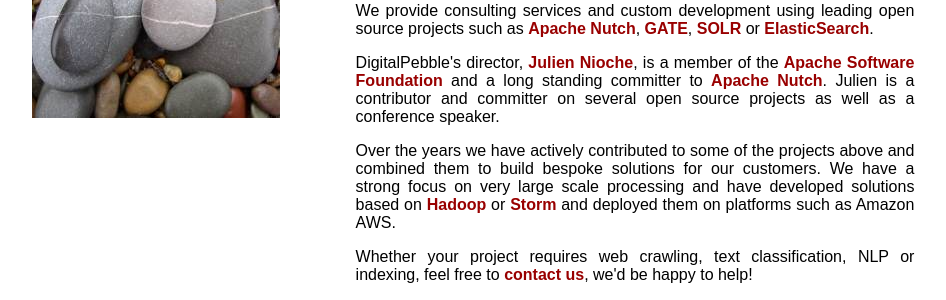
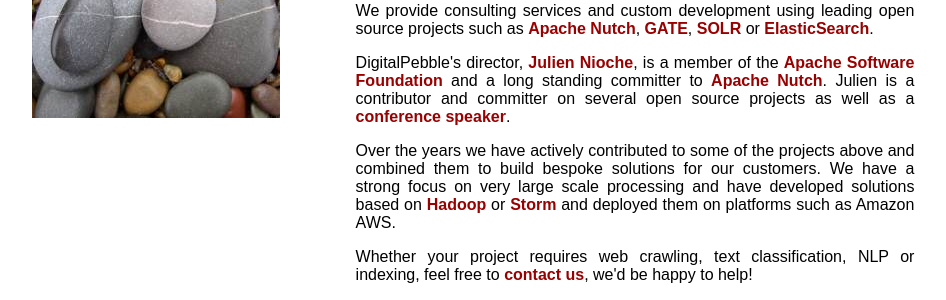
Before and after one commit to DigitalPebble/digitalpebble.github.io, a Jekyll site: the page built from solutions.html, in a window 1280 px wide. Shown: the part 220-520 px from the top of the page, without its empty margins (167-1113 px from the left). Built offline with Jekyll 4.4.1, drawn with Linux system fonts in a browser that asks for light colours.

Commit message:
Update solutions.html
added link to videos on Youtube

```diff
--- a/solutions.html
+++ b/solutions.html
@@ -19,7 +19,7 @@
       <p class="aligned">We provide consulting services and custom development using leading open source projects such as <a href="http://nutch.apache.org/">Apache Nutch</a>,
       <a href="https://gate.ac.uk/">GATE</a>, <a href="http://lucene.apache.org/solr/">SOLR</a> or <a href="https://www.elastic.co/products/elasticsearch">ElasticSearch</a>. </p>
 
-	  <p class="aligned">DigitalPebble's director, <a href="http://uk.linkedin.com/pub/julien-nioche/3/b45/4b7/">Julien Nioche</a>, is a member of the <a href="http://apache.org/">Apache Software Foundation</a> and a long standing committer to <a href="http://nutch.apache.org/">Apache Nutch</a>. Julien is a contributor and committer on several open source projects as well as a conference speaker.</p>
+	  <p class="aligned">DigitalPebble's director, <a href="http://uk.linkedin.com/pub/julien-nioche/3/b45/4b7/">Julien Nioche</a>, is a member of the <a href="http://apache.org/">Apache Software Foundation</a> and a long standing committer to <a href="http://nutch.apache.org/">Apache Nutch</a>. Julien is a contributor and committer on several open source projects as well as a <a href="https://www.youtube.com/playlist?list=PLE-ONLMXSmgKxB7tslS2xPFM_ZeJzsH3x">conference speaker</a>.</p>
 
       <p class="aligned">Over the years we have actively contributed to some of the projects above and combined them to build bespoke solutions for our customers.
 
```
